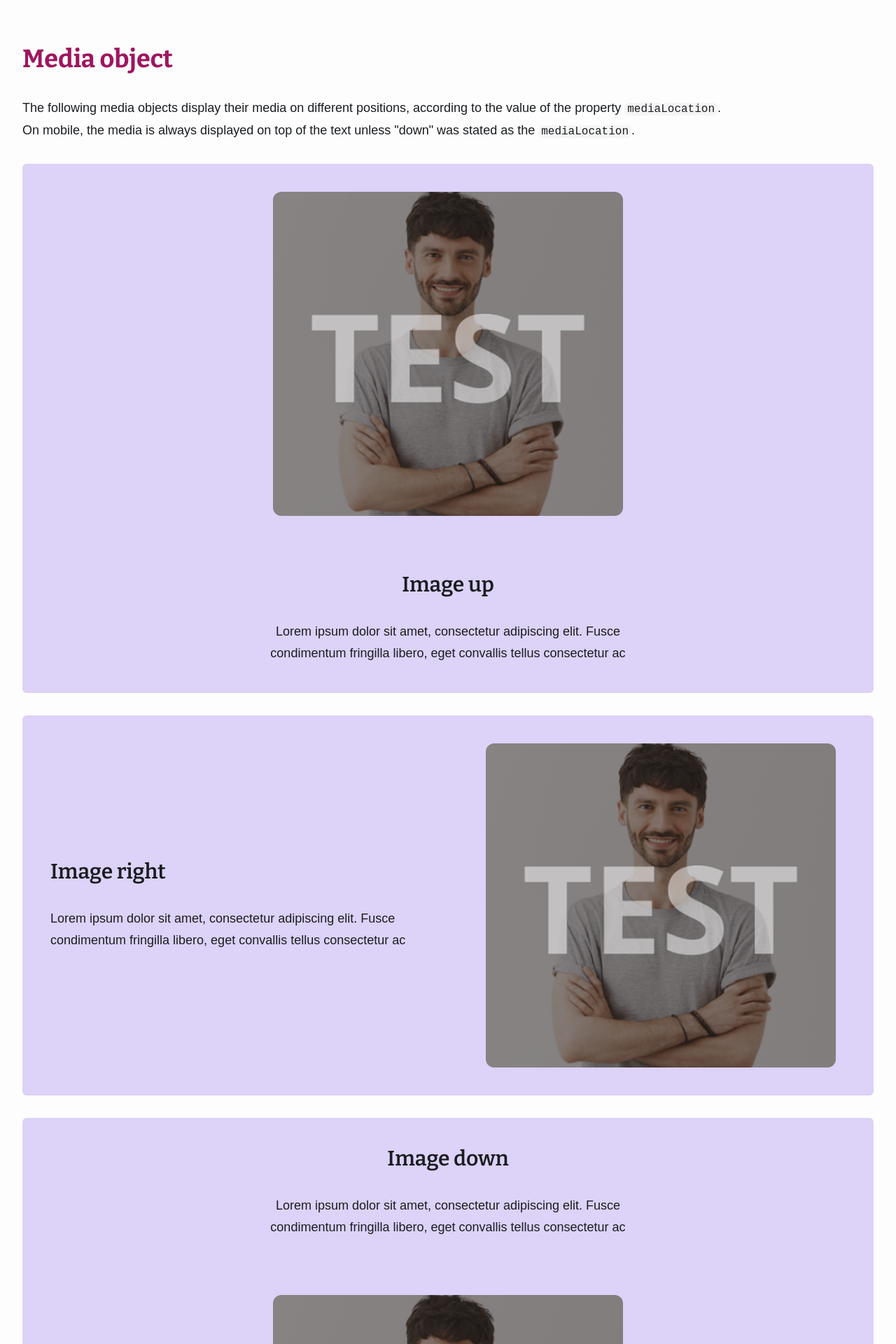
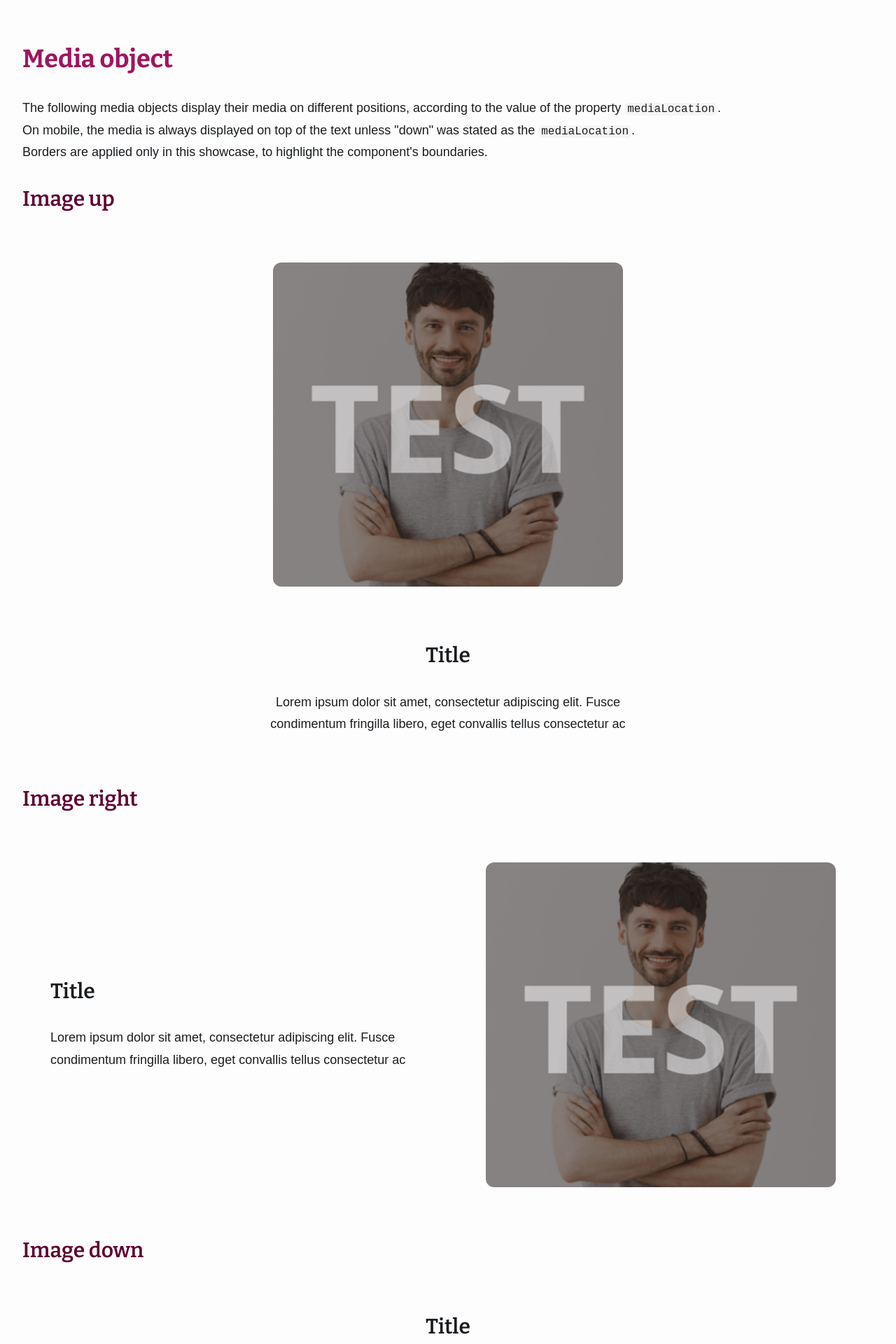
Before and after one commit to marboqmar/starter, a React (Vite) app: page /molecules in a window 1280 px wide. Shown: the part 3460-5380 px from the top of the page at 70% size. Built offline with nearby package versions, Linux system fonts and the light colour scheme; a web font is replaced by a local one.

Commit message:
Removed media object background colour and added headings to media object showcase

```diff
--- a/src/components/molecules/MediaObject/MediaObject.css
+++ b/src/components/molecules/MediaObject/MediaObject.css
@@ -4,8 +4,6 @@
   justify-content: space-between;
   gap: var(--media-object-gap);
   padding: var(--media-object-padding);
-  background-color: var(--media-object-bg);
-  border-radius: var(--media-object-radius);
 }
 
 .media-object__text {
--- a/src/css/global/color-variables.css
+++ b/src/css/global/color-variables.css
@@ -218,7 +218,6 @@
 
   /* Media object */
   --media-object-heading: var(--text-main);
-  --media-object-bg: var(--surface-main);
 
   /* Search box */
   --search-box-bg: var(--page-bg);
--- a/src/showcases/molecules/MediaObjectShowcase/MediaObjectShowcase.jsx
+++ b/src/showcases/molecules/MediaObjectShowcase/MediaObjectShowcase.jsx
@@ -11,36 +11,42 @@ export const MediaObjectShowcase = () => {
         The following media objects display their media on different positions, according to the
         value of the property <code>mediaLocation</code>.<br />
         On mobile, the media is always displayed on top of the text unless "down" was stated as the{' '}
-        <code>mediaLocation</code>.
+        <code>mediaLocation</code>.<br />
+        Borders are applied only in this showcase, to highlight the component's boundaries.
       </Paragraph>
+      <Heading level={3}>Image up</Heading>
       <MediaObject
         component="section"
         mediaLocation="up"
-        title="Image up"
+        title="Title"
         body="Lorem ipsum dolor sit amet, consectetur adipiscing elit. Fusce condimentum fringilla libero, eget convallis tellus consectetur ac"
         imageSrc="/assets/images/test-image-md.png"
       />
+      <Heading level={3}>Image right</Heading>
       <MediaObject
         component="section"
         mediaLocation="right"
-        title="Image right"
+        title="Title"
         body="Lorem ipsum dolor sit amet, consectetur adipiscing elit. Fusce condimentum fringilla libero, eget convallis tellus consectetur ac"
         imageSrc="/assets/images/test-image-md.png"
       />
+      <Heading level={3}>Image down</Heading>
       <MediaObject
         component="section"
         mediaLocation="down"
-        title="Image down"
+        title="Title"
         body="Lorem ipsum dolor sit amet, consectetur adipiscing elit. Fusce condimentum fringilla libero, eget convallis tellus consectetur ac"
         imageSrc="/assets/images/test-image-md.png"
       />
+      <Heading level={3}>Image left</Heading>
       <MediaObject
         component="section"
         mediaLocation="left"
-        title="Image left"
+        title="Title"
         body="Lorem ipsum dolor sit amet, consectetur adipiscing elit. Fusce condimentum fringilla libero, eget convallis tellus consectetur ac"
         imageSrc="/assets/images/test-image-md.png"
       />
+      <Heading level={3}>Video</Heading>
       <MediaObject
         component="section"
         mediaLocation="left"
```
